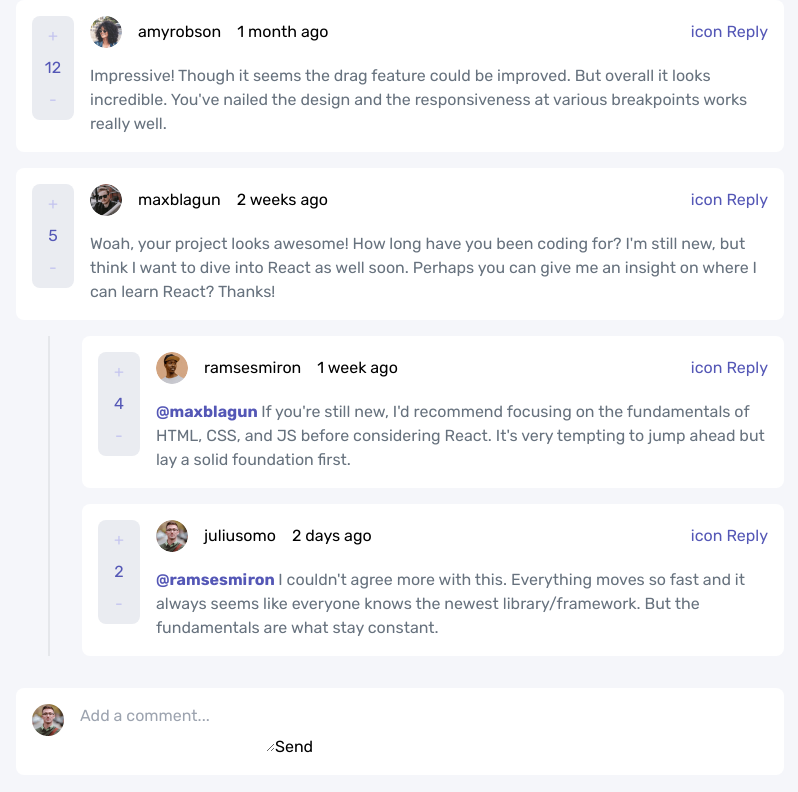
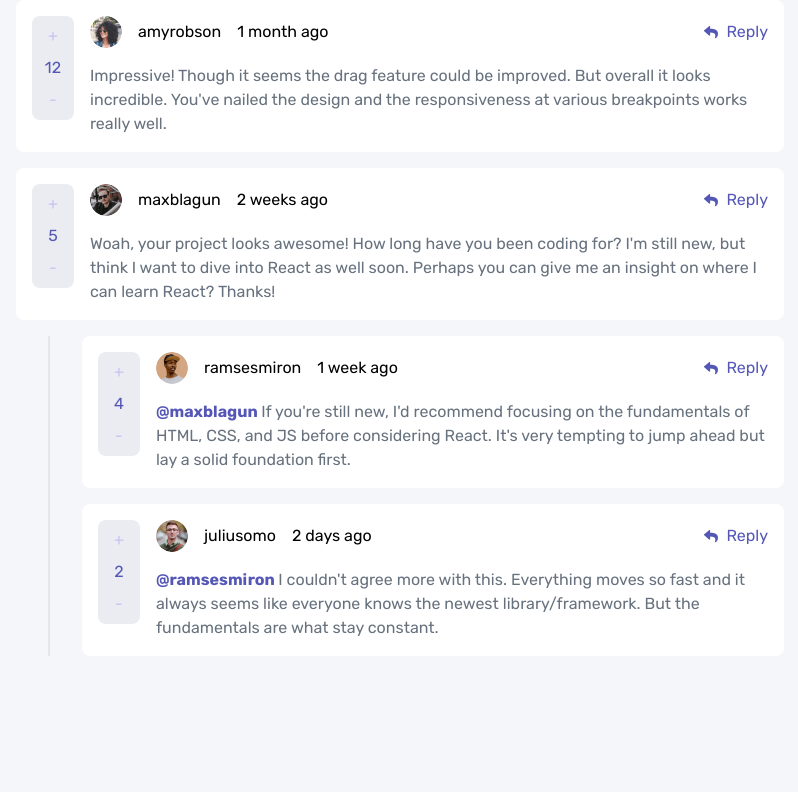
Before and after one commit to dominikrubroeder/interactive-comments-section-website, a Next.js app: page / in a window 1280 px wide. Shown: the top 792 px of the page, without its empty margins (240-1038 px from the left). Built offline with nearby package versions, Linux system fonts and the light colour scheme.

Commit message:
Prepare reply UI structure and functionality

```diff
--- a/components/AddCommentForm.tsx
+++ b/components/AddCommentForm.tsx
@@ -4,7 +4,7 @@ import { currentUser } from '../data/data';
 
 const AddCommentForm: React.FC = () => {
   return (
-    <div className="flex items-start gap-4 bg-white rounded-lg p-4">
+    <div className="flex items-start gap-4 bg-white rounded-lg p-4 mt-4">
       <Image
         src={currentUser.image.png}
         width={32}
@@ -12,9 +12,14 @@ const AddCommentForm: React.FC = () => {
         alt={`${currentUser.username} avatar`}
         className="shrink-0"
       />
-      <form>
-        <textarea placeholder="Add a comment..." />
-        <button>Send</button>
+      <form className="flex-1 flex items-start gap-2">
+        <textarea
+          placeholder="Add a comment..."
+          className="flex-1 resize-none border rounded-lg px-4 py-2 min-h-[6rem]"
+        />
+        <button className="shrink-0 bg-app-primary-blue-moderate text-white py-3 px-6 rounded-xl uppercase">
+          Send
+        </button>
       </form>
     </div>
   );
--- a/components/Comment.tsx
+++ b/components/Comment.tsx
@@ -1,6 +1,8 @@
 import Image from 'next/image';
-import React from 'react';
+import React, { useState } from 'react';
 import { IComment } from '../data/data';
+import AddCommentForm from './AddCommentForm';
+import IconReply from './icons/IconReply';
 import Reply from './Reply';
 
 const Comment: React.FC<IComment> = ({
@@ -12,6 +14,7 @@ const Comment: React.FC<IComment> = ({
   replies,
   replyingTo,
 }) => {
+  const [showReplyForm, setShowReplyForm] = useState(false);
   const hasReplies = replies && replies.length > 0;
 
   return (
@@ -45,8 +48,13 @@ const Comment: React.FC<IComment> = ({
               <p>{createdAt}</p>
             </div>
 
-            <button className="text-app-primary-blue-moderate">
-              icon Reply
+            <button
+              className="flex items-center gap-2 text-app-primary-blue-moderate"
+              onClick={() =>
+                setShowReplyForm((previousState) => !previousState)
+              }
+            >
+              <IconReply /> Reply
             </button>
           </header>
 
@@ -70,6 +78,8 @@ const Comment: React.FC<IComment> = ({
           ))}
         </ul>
       )}
+
+      {showReplyForm && <AddCommentForm />}
     </>
   );
 };
--- a/components/Reply.tsx
+++ b/components/Reply.tsx
@@ -1,6 +1,7 @@
 import React from 'react';
 import Comment from './Comment';
 import { IComment } from '../data/data';
+import AddCommentForm from './AddCommentForm';
 
 const Reply: React.FC<IComment> = (props) => {
   return <Comment {...props} replies={[]} />;
--- /dev/null
+++ b/components/icons/IconReply.tsx
@@ -0,0 +1,14 @@
+import React from 'react';
+
+const IconReply = () => {
+  return (
+    <svg width="14" height="13" xmlns="http://www.w3.org/2000/svg">
+      <path
+        d="M.227 4.316 5.04.16a.657.657 0 0 1 1.085.497v2.189c4.392.05 7.875.93 7.875 5.093 0 1.68-1.082 3.344-2.279 4.214-.373.272-.905-.07-.767-.51 1.24-3.964-.588-5.017-4.829-5.078v2.404c0 .566-.664.86-1.085.496L.227 5.31a.657.657 0 0 1 0-.993Z"
+        fill="#5357B6"
+      />
+    </svg>
+  );
+};
+
+export default IconReply;
--- a/pages/index.tsx
+++ b/pages/index.tsx
@@ -14,10 +14,7 @@ const Home: NextPage = () => {
       </Head>
 
       <main className="max-w-screen-md m-auto">
-        <div className="grid gap-8">
-          <CommentList />
-          <AddCommentForm />
-        </div>
+        <CommentList />
       </main>
     </div>
   );
```
